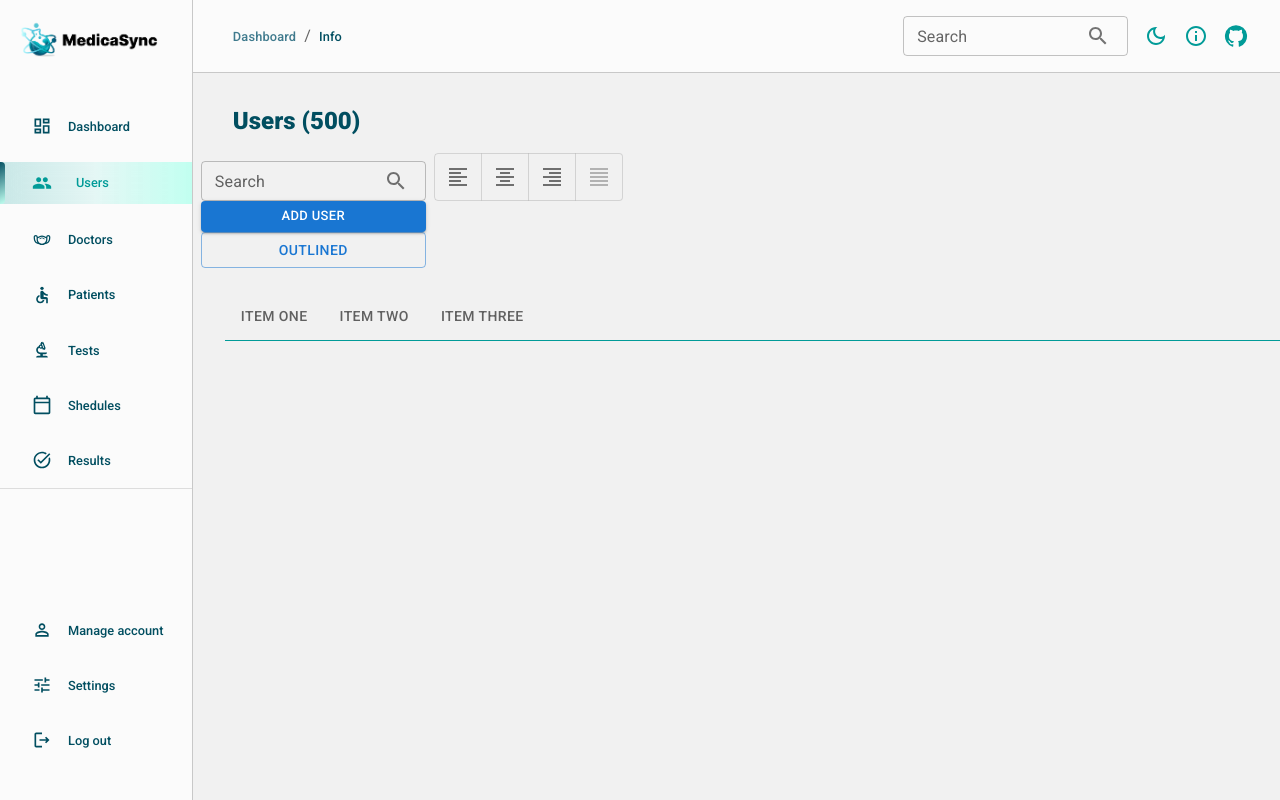
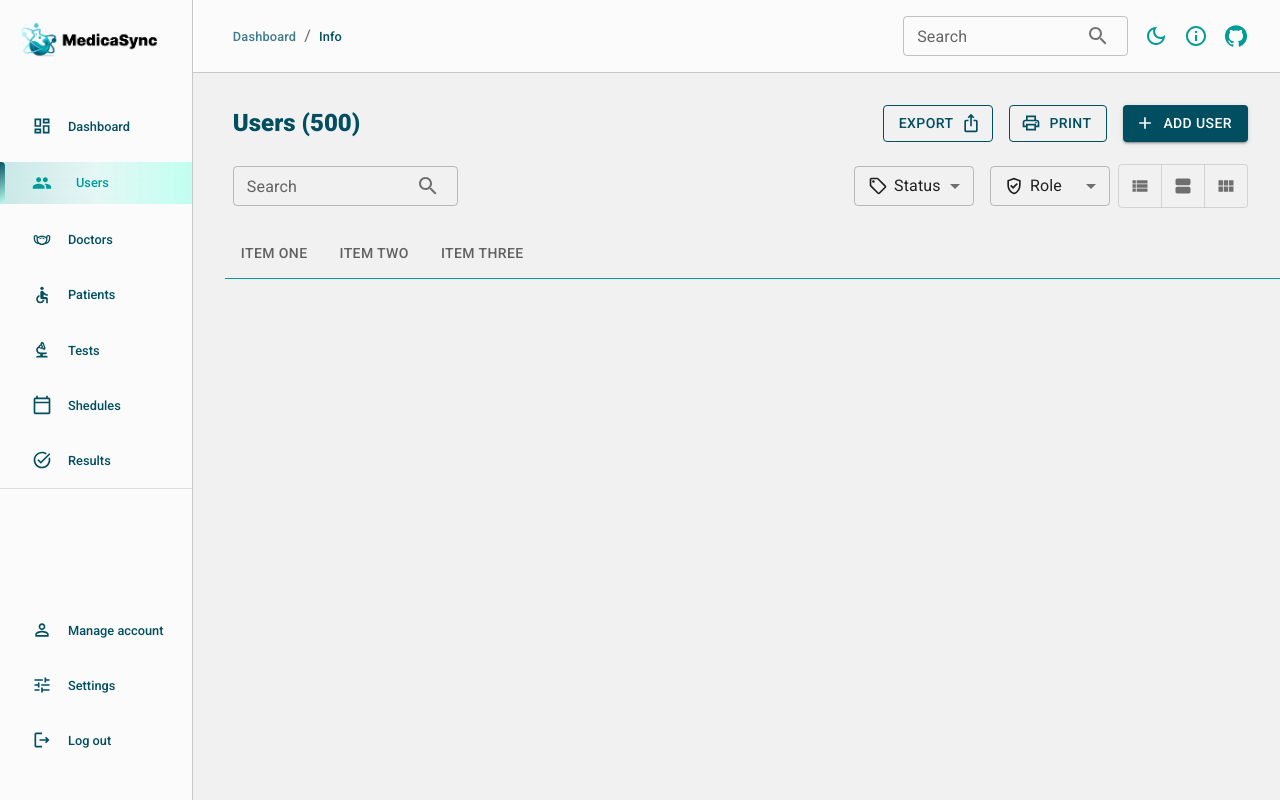
Before and after one commit to JuPegro/Patient-Manager-Web, a React (Create React App) app in the folder client/: page /users in a window 1280 px wide. Built offline with nearby package versions, Linux system fonts and the light colour scheme.

Commit message:
User UI 2/4

```diff
--- a/client/src/app.css
+++ b/client/src/app.css
@@ -157,3 +157,7 @@
   color: var(--text-200);
   font-weight: 500;
 }
+
+.__select {
+  font-style: normal;
+}
--- a/client/src/pages/UserPage.jsx
+++ b/client/src/pages/UserPage.jsx
@@ -1,29 +1,90 @@
 import React from "react";
-import { Box, Typography, Tab, Tabs, Button } from "@mui/material";
+import "../app.css";
+import {
+  Box,
+  Typography,
+  Tab,
+  Tabs,
+  Button,
+  Select,
+  MenuItem,
+} from "@mui/material";
 import IconButton from "@mui/material/IconButton";
+import SellOutlinedIcon from "@mui/icons-material/SellOutlined";
 import InputLabel from "@mui/material/InputLabel";
+import AddIcon from "@mui/icons-material/Add";
 import FormControl from "@mui/material/FormControl";
 import SearchIcon from "@mui/icons-material/Search";
 import OutlinedInput from "@mui/material/OutlinedInput";
 import InputAdornment from "@mui/material/InputAdornment";
-import FormatAlignLeftIcon from "@mui/icons-material/FormatAlignLeft";
-import FormatAlignCenterIcon from "@mui/icons-material/FormatAlignCenter";
-import FormatAlignRightIcon from "@mui/icons-material/FormatAlignRight";
-import FormatAlignJustifyIcon from "@mui/icons-material/FormatAlignJustify";
 import ToggleButton from "@mui/material/ToggleButton";
+import PrintOutlinedIcon from "@mui/icons-material/PrintOutlined";
+import IosShareOutlinedIcon from "@mui/icons-material/IosShareOutlined";
 import ToggleButtonGroup from "@mui/material/ToggleButtonGroup";
+import ViewListIcon from '@mui/icons-material/ViewList';
+import ViewAgendaIcon from '@mui/icons-material/ViewAgenda';
+import ViewModuleIcon from '@mui/icons-material/ViewModule';
+import GppGoodOutlinedIcon from "@mui/icons-material/GppGoodOutlined";
 
 export const UserPage = () => {
   return (
     <Box sx={{}}>
+      <Box
+        sx={{
+          display: "flex",
+          justifyContent: "space-between",
+          alignItems: "center",
+        }}
+      >
         <Typography
           variant="h5"
-        sx={{ fontWeight: 800, color: "#014e60", margin: "2rem 0 1rem 2.5rem" }}
+          sx={{
+            fontWeight: 800,
+            color: "#014e60",
+            margin: "2rem 0 0 2.5rem",
+          }}
           gutterBottom
         >
           Users (500)
         </Typography>
-      <FormControl sx={{ m: 1, width: "25ch" }} variant="outlined" size="small">
+        <Box sx={{ margin: "2rem 2rem 0 2.5rem", display: "flex", gap: 2 }}>
+          <Button
+            variant="outlined"
+            endIcon={<IosShareOutlinedIcon />}
+            sx={{ color: "#014e60", border: "solid 1px #014e60" }}
+          >
+            Export
+          </Button>
+          <Button
+            startIcon={<PrintOutlinedIcon />}
+            variant="outlined"
+            sx={{ color: "#014e60", border: "solid 1px #014e60" }}
+          >
+            Print
+          </Button>
+          <Button
+            startIcon={<AddIcon />}
+            variant="contained"
+            sx={{ color: "#fbfbfb", background: "#014e60" }}
+          >
+            Add User
+          </Button>
+        </Box>
+      </Box>
+      <Box
+        sx={{
+          display: "flex",
+          margin: "1rem 0 0 2rem",
+          gap: "1rem",
+          justifyContent: "space-between",
+          alignItems: "center",
+        }}
+      >
+        <FormControl
+          sx={{ m: 1, width: "25ch", display: "flex" }}
+          variant="outlined"
+          size="small"
+        >
           <InputLabel>Search</InputLabel>
           <OutlinedInput
             id="outlined-adornment-password"
@@ -36,25 +97,86 @@ export const UserPage = () => {
             }
             label="Password"
           />
-        <Button size="small" variant="contained">
-          Add User
-        </Button>
-        <Button variant="outlined">Outlined</Button>
         </FormControl>
+        <Box sx={{display: 'flex', alignItems: 'center'}}>
+          <FormControl sx={{ m: 1, minWidth: 120 }} size="small">
+            <Select
+              displayEmpty
+              input={<OutlinedInput />}
+              renderValue={(selected) => {
+                if (selected === undefined || selected === "") {
+                  return (
+                    <MenuItem
+                      value={10}
+                      sx={{ margin: "-0.4rem -1rem", padding: -10 }}
+                    >
+                      <SellOutlinedIcon
+                        fontSize="small"
+                        sx={{ marginRight: "6px" }}
+                      />{" "}
+                      Status
+                    </MenuItem>
+                  );
+                }
+                return <em className="__select">{selected}</em>;
+              }}
+            >
+              <MenuItem value="">
+                <em>
+                  <SellOutlinedIcon fontSize="small" />
+                </em>
+              </MenuItem>
+              <MenuItem value={"Active"}>Active</MenuItem>
+              <MenuItem value={"Inactive"}>Inactive</MenuItem>
+            </Select>
+          </FormControl>
+          <FormControl sx={{ m: 1, minWidth: 120 }} size="small">
+            <Select
+              displayEmpty
+              input={<OutlinedInput />}
+              renderValue={(selected) => {
+                if (selected === undefined || selected === "") {
+                  return (
+                    <MenuItem
+                      value={10}
+                      sx={{ margin: "-0.4rem -1rem", padding: -10 }}
+                    >
+                      <GppGoodOutlinedIcon
+                        fontSize="small"
+                        sx={{ marginRight: "6px" }}
+                      />{" "}
+                      Role
+                    </MenuItem>
+                  );
+                }
+                return <em className="__select">{selected}</em>;
+              }}
+            >
+              <MenuItem value="">
+                <em>
+                  <GppGoodOutlinedIcon fontSize="small" />
+                </em>
+              </MenuItem>
+              <MenuItem value={"Admin"}>Admin</MenuItem>
+              <MenuItem value={"Assitant"}>Assitant</MenuItem>
+            </Select>
+          </FormControl>
+
+          <Box sx={{ marginRight: "2rem" }}>
             <ToggleButtonGroup exclusive aria-label="text alignment">
               <ToggleButton value="left" aria-label="left aligned">
-          <FormatAlignLeftIcon />
+                <ViewListIcon fontSize="small" />
               </ToggleButton>
               <ToggleButton value="center" aria-label="centered">
-          <FormatAlignCenterIcon />
+                <ViewAgendaIcon fontSize="small" />
               </ToggleButton>
               <ToggleButton value="right" aria-label="right aligned">
-          <FormatAlignRightIcon />
-        </ToggleButton>
-        <ToggleButton value="justify" aria-label="justified" disabled>
-          <FormatAlignJustifyIcon />
+                <ViewModuleIcon fontSize="small" />
               </ToggleButton>
             </ToggleButtonGroup>
+          </Box>
+        </Box>
+      </Box>
       <Box
         sx={{
           borderBottom: 1,
```
Lines whose indentation alone changed are shown as unchanged.
